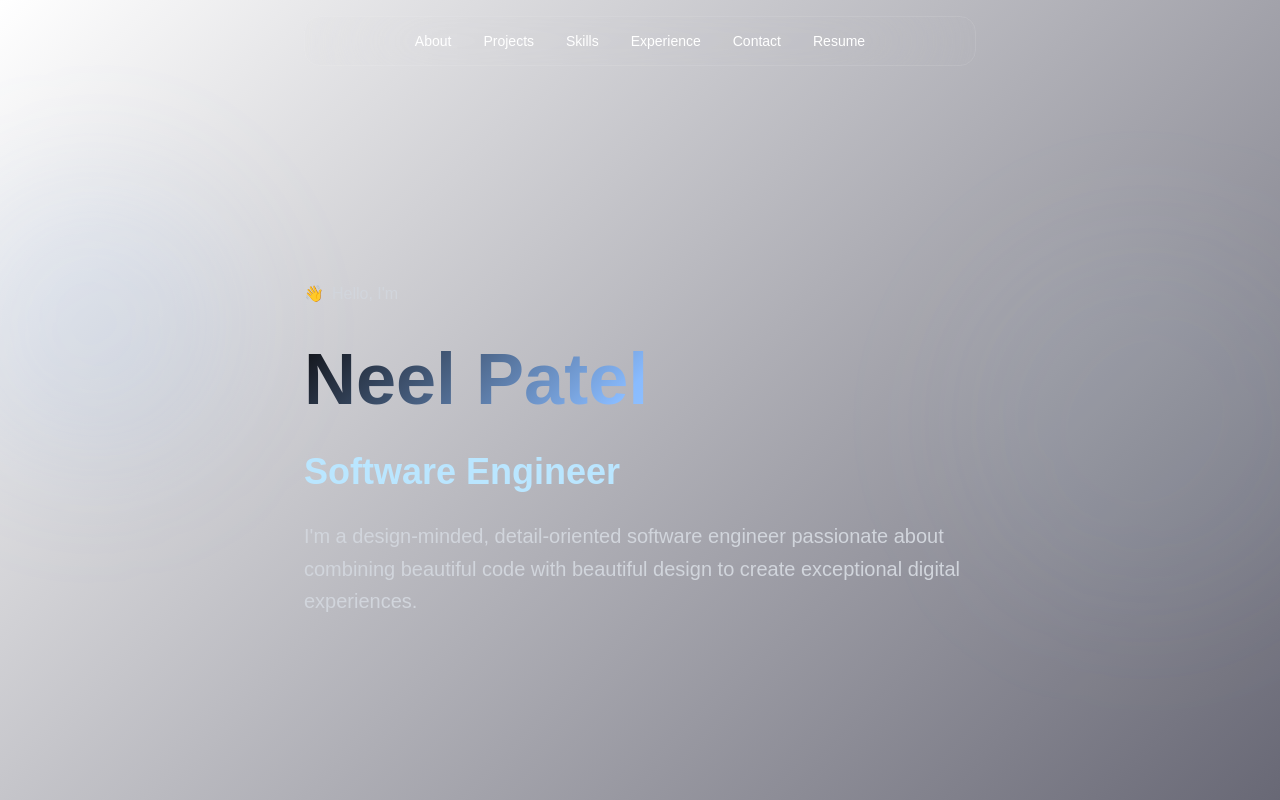
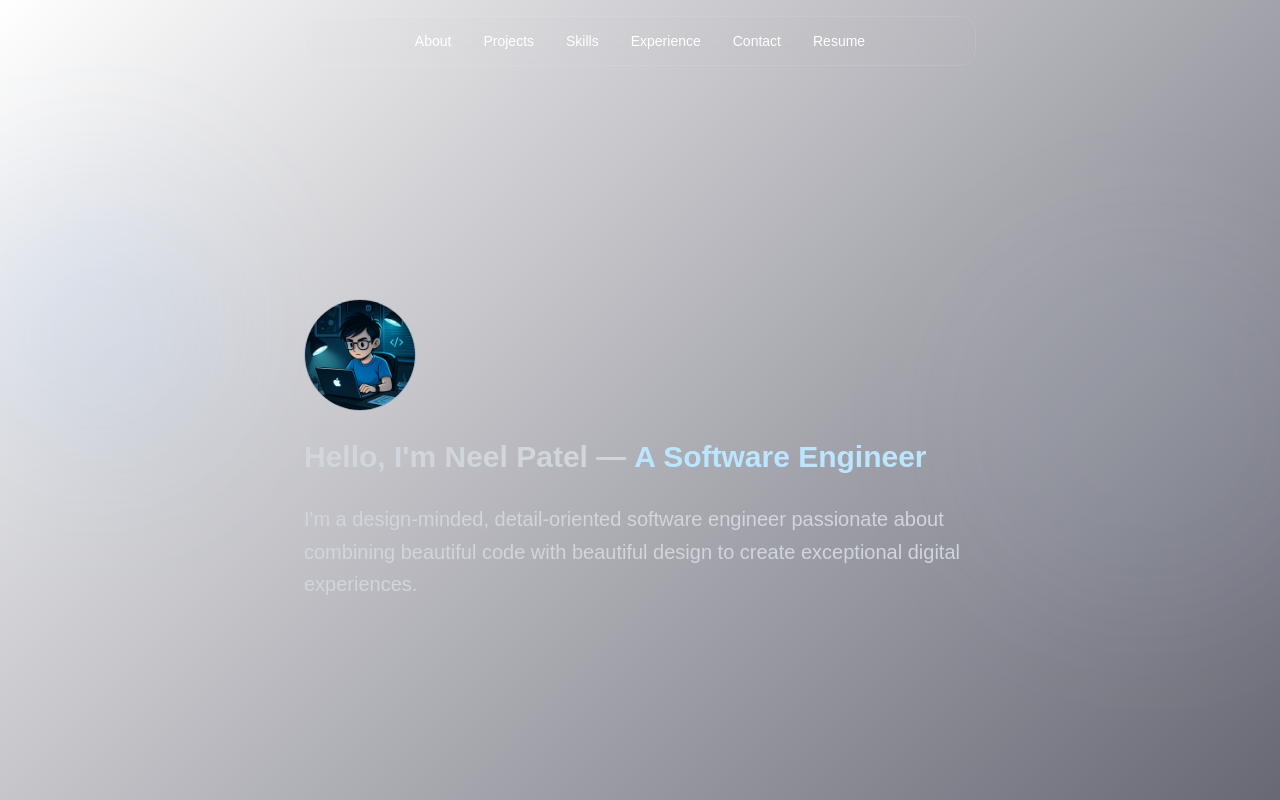
Before and after one commit to Neel2107/portfolio, a Next.js app: page / in a window 1280 px wide. Shown: the top 800 px of the page. Built offline with nearby package versions, Linux system fonts and the light colour scheme.

Commit message:
chore: profile image & home page refactor

```diff
--- a/src/app/page.tsx
+++ b/src/app/page.tsx
@@ -1,7 +1,52 @@
-import App from "@/components/Home";
+"use client";
+import ContactSection from "@/components/ContactSection";
+import Experience from "@/components/Experience";
+import MainContainer from "@/components/MainContainer";
+import Navbar from "@/components/Navbar";
+import ProjectContainer from "@/components/ProjectContainer";
+import Sidebar from "@/components/Sidebar";
+import SkillsSection from "@/components/SkillsSection";
+
+import { useLenis } from "@/contexts/AnimationContext";
+import { Analytics } from "@vercel/analytics/react";
+import { useEffect, useState } from "react";
 
 export default function Home() {
+  const [isSidebarOpen, setIsSidebarOpen] = useState(false);
+  const lenis = useLenis();
+
+  useEffect(() => {
+    if (lenis && !isSidebarOpen) {
+      lenis.start();
+    } else if (lenis && isSidebarOpen) {
+      lenis.stop();
+    }
+  }, [isSidebarOpen, lenis]);
+
+  const handleSidebar = () => {
+    setIsSidebarOpen(!isSidebarOpen);
+  };
+
   return (
-    <App />
+    <div className="relative bg-gradient-main min-h-screen ">
+      <Analytics />
+
+      {/* Animated background elements */}
+      <div className="fixed inset-0 overflow-hidden z-0">
+        <div className="absolute top-1/4 -left-20 w-72 h-72 bg-[#89bbfe]/10 rounded-full blur-3xl animate-float-gentle" />
+        <div className="absolute bottom-1/4 -right-20 w-96 h-96 bg-[#bae6ff]/5 rounded-full blur-3xl animate-float-reverse" />
+      </div>
+
+      <Sidebar isSidebarOpen={isSidebarOpen} handleSidebar={handleSidebar} />
+
+      <div className=" flex flex-col max-w-2xl mx-auto">
+        <Navbar handleSidebar={handleSidebar} />
+        <MainContainer />
+        <ProjectContainer />
+        <SkillsSection />
+        <Experience />
+        <ContactSection />
+      </div>
+    </div>
   );
 }
--- a/src/components/Home.tsx
+++ /dev/null
@@ -1,54 +0,0 @@
-"use client"
-import ContactSection from "@/components/ContactSection";
-import Experience from "@/components/Experience";
-import MainContainer from "@/components/MainContainer";
-import Navbar from "@/components/Navbar";
-import ProjectContainer from "@/components/ProjectContainer";
-import Sidebar from "@/components/Sidebar";
-import SkillsSection from "@/components/SkillsSection";
-
-import { useLenis } from "@/contexts/AnimationContext";
-import { Analytics } from "@vercel/analytics/react";
-import { useEffect, useState } from "react";
-
-function App() {
-    const [isSidebarOpen, setIsSidebarOpen] = useState(false);
-    const lenis = useLenis();
-
-    useEffect(() => {
-        if (lenis && !isSidebarOpen) {
-            lenis.start();
-        } else if (lenis && isSidebarOpen) {
-            lenis.stop();
-        }
-    }, [isSidebarOpen, lenis]);
-
-    const handleSidebar = () => {
-        setIsSidebarOpen(!isSidebarOpen);
-    };
-
-    return (
-        <div className="relative bg-gradient-main min-h-screen ">
-            <Analytics />
-
-            {/* Animated background elements */}
-            <div className="fixed inset-0 overflow-hidden z-0">
-                <div className="absolute top-1/4 -left-20 w-72 h-72 bg-[#89bbfe]/10 rounded-full blur-3xl animate-float-gentle" />
-                <div className="absolute bottom-1/4 -right-20 w-96 h-96 bg-[#bae6ff]/5 rounded-full blur-3xl animate-float-reverse" />
-            </div>
-
-            <Sidebar isSidebarOpen={isSidebarOpen} handleSidebar={handleSidebar} />
-
-            <div className=" flex flex-col max-w-2xl mx-auto">
-                <Navbar handleSidebar={handleSidebar} />
-                <MainContainer />
-                <ProjectContainer />
-                <SkillsSection />
-                <Experience />
-                <ContactSection />
-            </div>
-        </div>
-    );
-}
-
-export default App;
--- a/src/components/MainContainer.tsx
+++ b/src/components/MainContainer.tsx
@@ -1,11 +1,25 @@
-import { CONTAINER_STYLES } from '@/utils/constants';
-import { motion } from 'motion/react';
+import { CONTAINER_STYLES } from "@/utils/constants";
+import { motion } from "motion/react";
+import Image from "next/image";
 
 const MainContainer = () => {
   return (
-    <section id='about' className={`${CONTAINER_STYLES.section} flex-col text-left min-h-screen`}>
+    <section
+      id="about"
+      className={`${CONTAINER_STYLES.section} flex-col text-left min-h-screen`}
+    >
       <div className={CONTAINER_STYLES.sectionContent}>
-        <div className={` space-y-7 `}>
+        <div className={`space-y-7`}>
+          <div className="rounded-full border border-gray-700/20 w-28 h-28">
+            <Image
+              src="/neel-profile.webp"
+              alt="Neel Patel"
+              width={200}
+              height={200}
+              className="rounded-full cursor-pointer"
+            />
+          </div>
+          <div className="flex flex-row gap-2 text-3xl font-bold ">
             {/* Greeting */}
             <motion.div
               className="inline-flex items-center"
@@ -13,19 +27,10 @@ const MainContainer = () => {
               animate={{ opacity: 1, y: 0, filter: "blur(0px)" }}
               transition={{ duration: 0.3, delay: 0.2 }}
             >
-            <span className="mr-2">👋</span>
-            <span className="text-base text-gray-300">Hello, I&apos;m</span>
+              <span className=" text-gray-300">
+                Hello, I&apos;m Neel Patel —
+              </span>
             </motion.div>
-
-          {/* Name */}
-          <motion.h1
-            className="text-5xl sm:text-6xl lg:text-7xl font-bold bg-gradient-text leading-tight"
-            initial={{ opacity: 0, y: 20, filter: "blur(4px)" }}
-            animate={{ opacity: 1, y: 0, filter: "blur(0px)" }}
-            transition={{ duration: 0.4, delay: 0.3 }}
-          >
-            Neel Patel
-          </motion.h1>
 
             {/* Title */}
             <motion.div
@@ -33,11 +38,9 @@ const MainContainer = () => {
               animate={{ opacity: 1, y: 0, filter: "blur(0px)" }}
               transition={{ duration: 0.4, delay: 0.4 }}
             >
-            <h2 className="text-2xl sm:text-3xl lg:text-4xl font-semibold text-[#bae6ff]">
-              Software Engineer
-            </h2>
+              <h2 className="text-[#bae6ff]"> A Software Engineer</h2>
             </motion.div>
-
+          </div>
           {/* Description */}
           <motion.p
             className="text-lg sm:text-xl text-gray-300 max-w-2xl leading-relaxed"
@@ -45,9 +48,9 @@ const MainContainer = () => {
             animate={{ opacity: 1, y: 0, filter: "blur(0px)" }}
             transition={{ duration: 0.4, delay: 0.5 }}
           >
-            I&apos;m a design-minded, detail-oriented software engineer passionate about
-            combining beautiful code with beautiful design to create exceptional
-            digital experiences.
+            I&apos;m a design-minded, detail-oriented software engineer
+            passionate about combining beautiful code with beautiful design to
+            create exceptional digital experiences.
           </motion.p>
         </div>
       </div>
```
Also changed, not shown: public/neel-profile.webp (added). Lines whose indentation alone changed are shown as unchanged.
